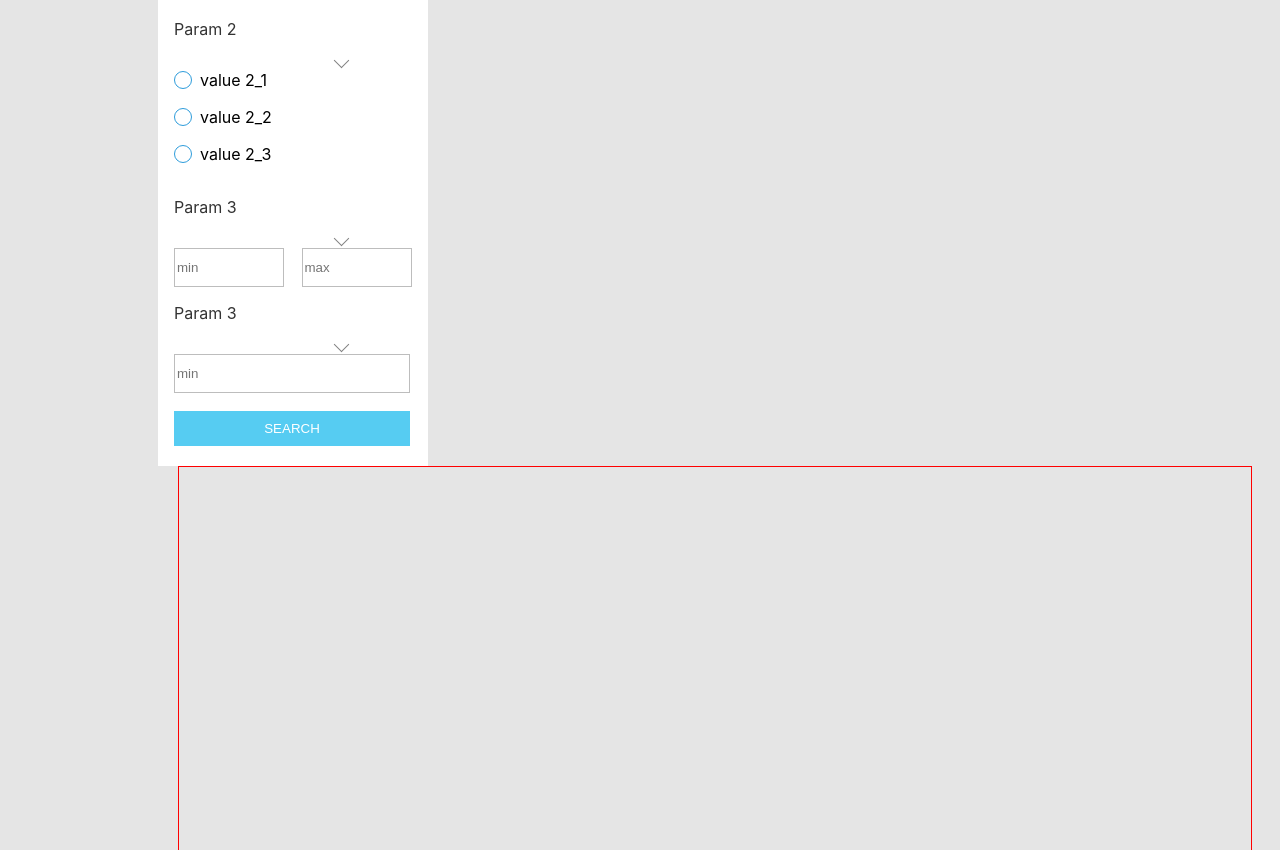
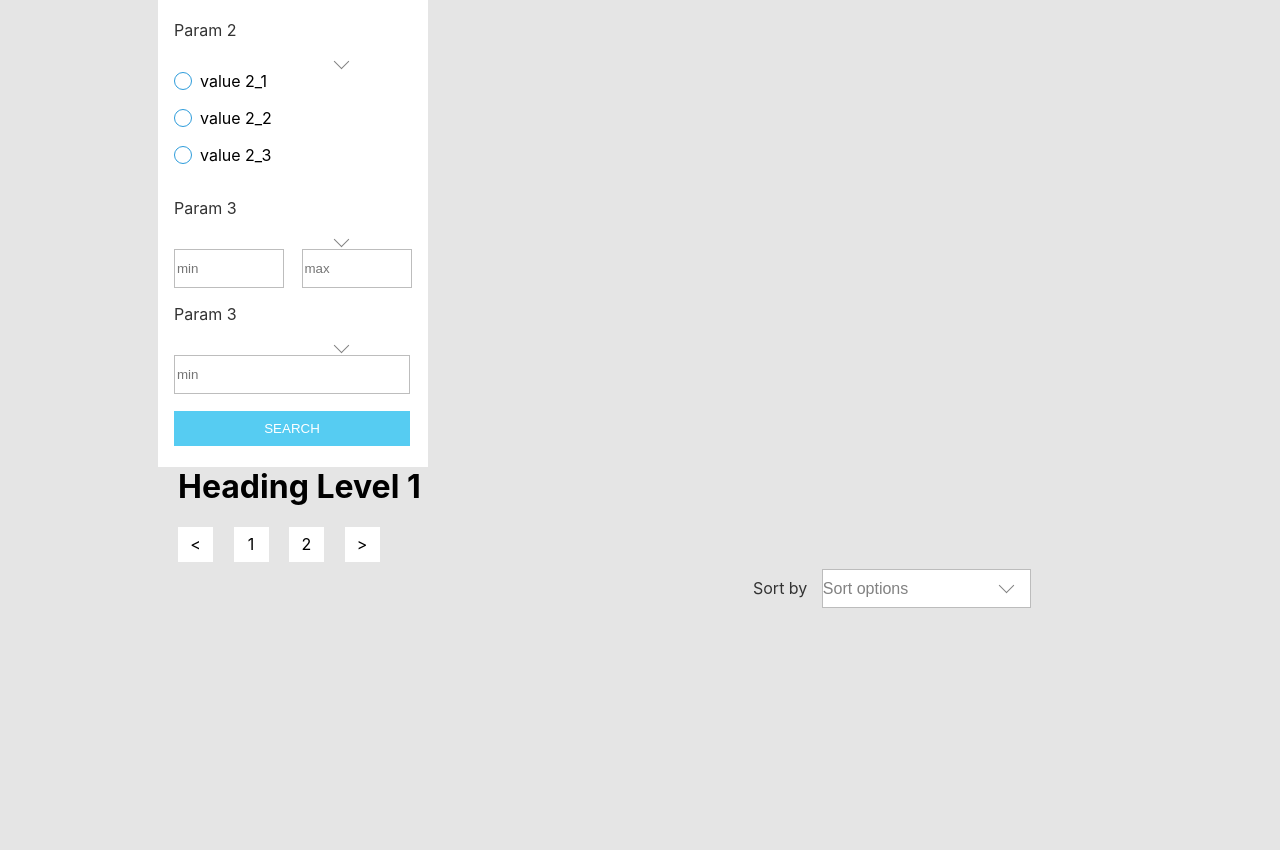
Before and after one commit to CEED87/Web-Marketing-test, a plain HTML site: page index.html in a window 1280 px wide. Shown: the part 602-1452 px from the top of the page. Drawn offline with Linux system fonts and the light colour scheme.

Commit message:
add sort

```diff
--- a/index.html
+++ b/index.html
@@ -30,10 +30,6 @@
                 <span class="separators">></span>
                 <a href="" class="breadcrumb">Breadcrumb 3</a>
             </div>
-        </div>
-
-        <div class="heading">
-            <h1>Heading Level 1</h1>
         </div>
 
         <div class="filter">
@@ -107,6 +103,34 @@
         </div>
 
         <div class="main">
+            <div class="pagination">
+                <h1>Heading Level 1</h1>
+                <div class="rectangle"><span><</span></div>
+                <div class="rectangle"><span>1</span></div>
+                <div class="rectangle"><span>2</span></div>
+                <div class="rectangle"><span>></span></div>
+
+                <div class="sort-by">
+                    <p>Sort by</p>
+
+                    <div class="select-wrapper">
+                        <div class="sort"></div>
+                        <select>
+                          <option>Sort options</option>
+                          <option value="1">Test</option>
+                          <option value="2">Test1</option>
+                          <option value="3">Test2</option>
+                        </select>
+
+
+                      </div>
+                </div>
+
+
+                </div>
+            </div>
+
+
 
         </div>
 
--- a/style.css
+++ b/style.css
@@ -62,14 +62,14 @@ h1 {
 }
 .filter {
     width: 270px;
-    /* height: 596px; */
+    margin-top: 63px;
     background-color:#FFFFFF;
     float: left;
 }
 .main {
     width: 1072px;
     height: 1758px;
-    border: solid 1px red;
+    /* border: solid 1px red; */
     display: inline-block;
     margin-left: 20px;
 }
@@ -197,3 +197,86 @@ p {
     color: #FFFFFF;
     background-color:#56CCF2
 }
+.rectangle {
+    width: 35px;
+    height: 35px;
+    display: inline-block;
+    background-color: #FFFFFF;
+    text-align: center;
+   font-size: 16px;
+   margin-right: 16px;
+}
+.rectangle  span {
+    line-height: 35px;
+}
+/* .pagination input {
+    width: 207px;
+    height: 35px;
+
+} */
+
+.select-wrapper {
+    width: 207px;
+    position: relative;
+    display: inline-block;
+    height: 35px;
+    padding-bottom: 2px;
+    /* color: #444; */
+    /* background: transparent; */
+    border: 1px solid #bcbcbc;
+    /* border-radius: 0; */
+}
+
+.select-wrapper > select {
+    width: 100%;
+    height: 37px;
+    /* background: transparent; */
+    background-color: #FFFFFF;
+    border: 0;
+    appearance: none;
+    z-index: 1;
+    -webkit-appearance: none;
+    -moz-appearance: none;
+}
+
+.select-wrapper > select::-ms-expand{
+    display: none;
+}
+
+.select-arrow {
+    position: absolute;
+    z-index: -1;
+    border: 8px solid rgba(255, 0, 0, 0);
+    border-bottom: 0;
+    right: 11px;
+}
+/* .select-arrow:nth-child(2) {
+    top: 15px;
+    border-top-color: #c22121;
+}
+.select-arrow:nth-child(3) {
+    top: 13px;
+    border-top-color: rgb(161, 44, 44);
+} */
+.sort {
+    position: absolute;
+    left: 178px;
+    top: 10px;
+    width: 10px;
+    height: 10px;
+    /* z-index: -1; */
+    border-right: solid 1px #828282;
+    border-bottom: solid 1px #828282;
+    transform: rotate(45deg);
+}
+.sort-by {
+    display: inline-block;
+    margin-left: 575px;
+}
+.sort-by p {
+    margin-right: 10px;
+}
+select {
+    color:#828282;
+    font-size: 16px;
+}
```
